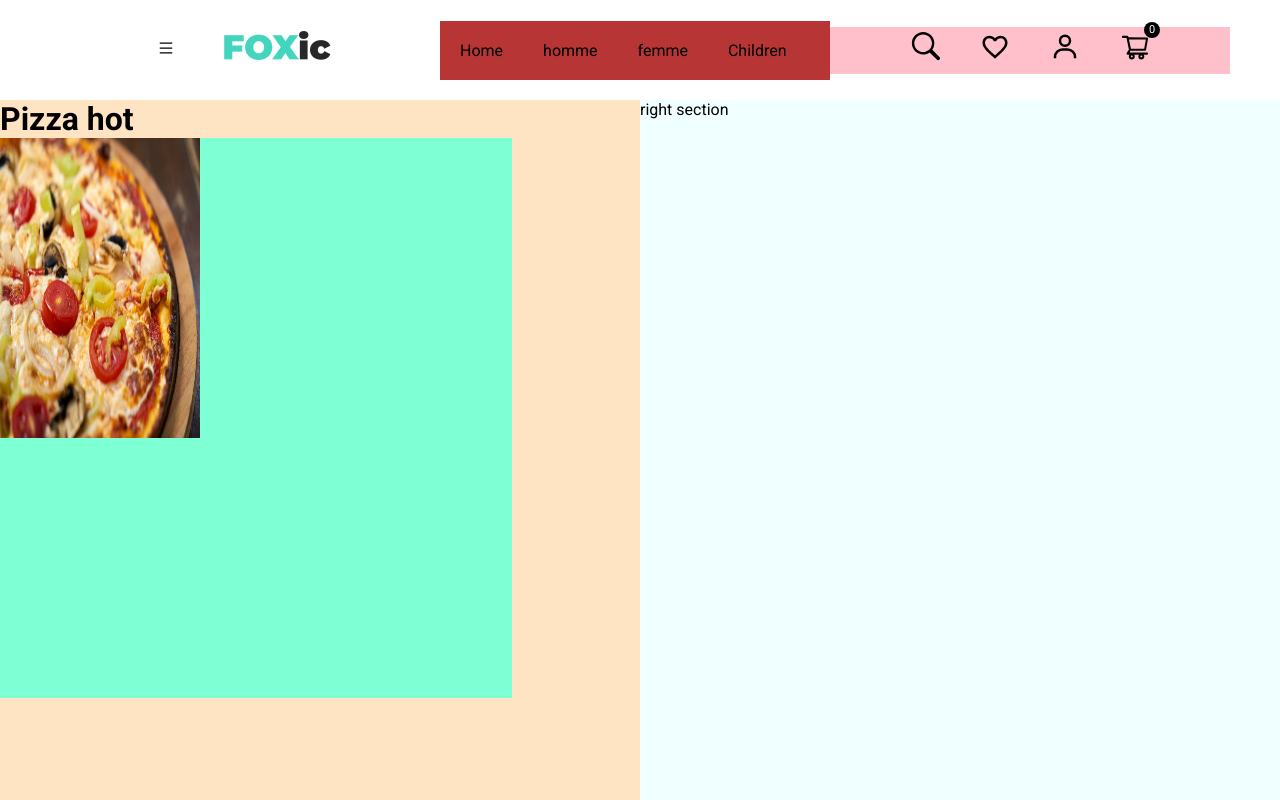
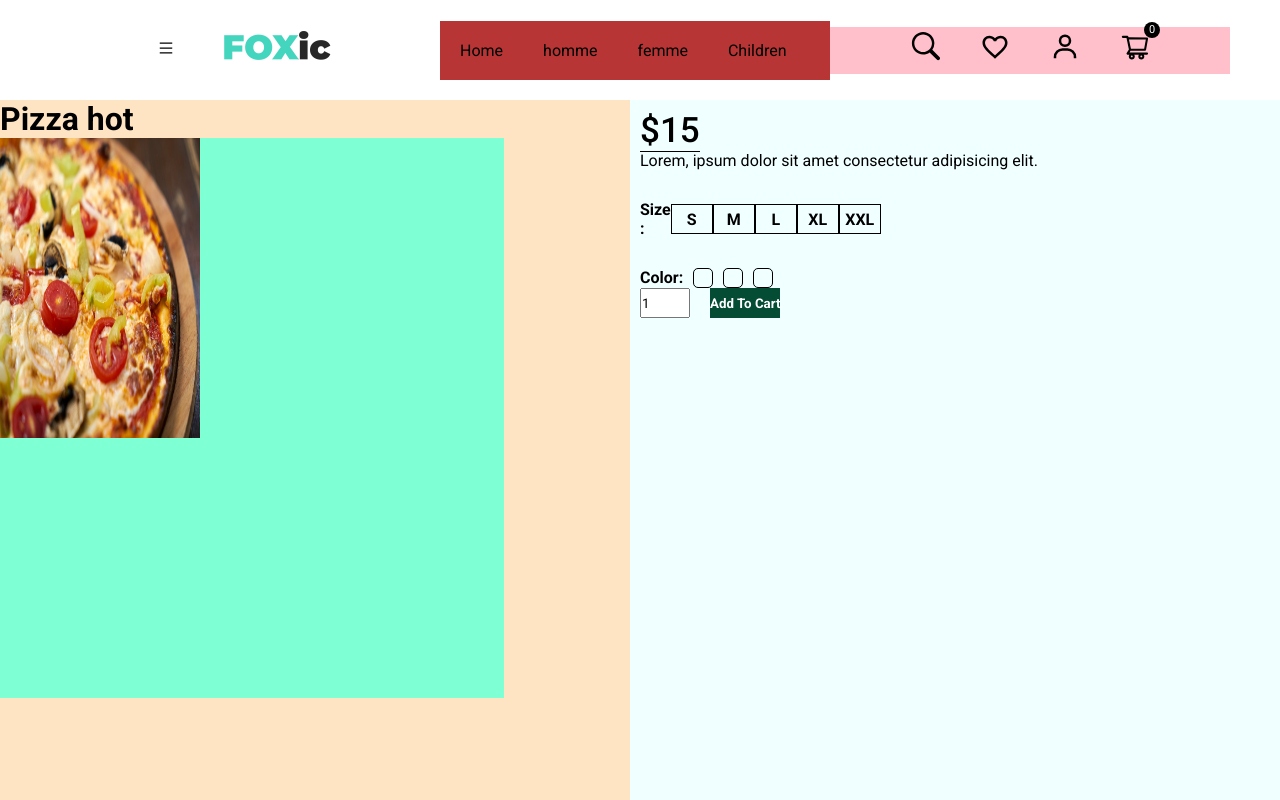
Before and after one commit to Hlila86/pizzastore, a Next.js app: page /product/1 in a window 1280 px wide. Shown: the top 800 px of the page. Built offline with nearby package versions, Linux system fonts and the light colour scheme.

Commit message:
while error

```diff
--- a/pages/product/[id].jsx
+++ b/pages/product/[id].jsx
@@ -1,14 +1,18 @@
 import Image from 'next/image'
-import React from 'react'
+import React, { useState } from 'react'
 import styles from '../../styles/Product.module.css'
 
 
 const product = () => {
-  const pizza ={
+
+
+  const pizza = {
     img: "/img/pi3.jpeg",
     name: "Pizza hot",
-    price: [19.9 , 23 , 27.3],
-    desc: "Lorem, ipsum dolor sit amet consectetur adipisicing elit."
+    price: 15,
+    desc: "Lorem, ipsum dolor sit amet consectetur adipisicing elit.",
+    color: "red",
+    size: "XXL"
   };
   return (
     <div className={styles.container}>
@@ -18,13 +22,56 @@ const product = () => {
         <h1 className={styles.title}>{pizza.name} </h1>
         <div className={styles.imgContainer}>
 
-          <Image src={pizza.img}  width={200} height={300} alt=""/>
+          <Image src={pizza.img} width={200} height={300} alt="" />
 
         </div>
       </div>
 
       <div className={styles.right}>
-        right section
+        <span className={styles.price}>${pizza.price}</span>
+        <p className={styles.desc}>{pizza.desc}</p>
+
+
+        <div className={styles.sizes}>
+          <b>  Size :</b>
+          <div className={styles.size}>
+            <span className={styles.value}>S</span>
+
+          </div>
+          <div className={styles.size} >
+            <span className={styles.value}>M</span>
+
+          </div>
+          <div className={styles.size} >
+            <span className={styles.value}>L</span>
+
+          </div>
+          <div className={styles.size} >
+            <span className={styles.value}>XL</span>
+
+          </div>
+
+          <div className={styles.size} >
+            <span className={styles.value}>XXL</span>
+
+          </div>
+        </div>
+
+        <div className={styles.colors}>
+          <b>Color:</b>
+
+          <div className={styles.color}></div>
+          <div className={styles.color}></div>
+          <div className={styles.color}></div>
+
+        </div>
+
+        <div className={styles.add}>
+          <input type="number" defaultValue={1} className={styles.quantity} />
+          <button className={styles.button}>Add To Cart</button>
+        </div>
+
+
       </div>
 
     </div>
--- /dev/null
+++ b/styles/Cart.module.css
@@ -0,0 +1,3 @@
+.container{
+    background-color: blueviolet;
+}
--- a/styles/Product.module.css
+++ b/styles/Product.module.css
@@ -14,6 +14,8 @@ display: flex;
 .right{
     flex: 1;
     background-color: azure;
+    padding: 10px;
+
 }
 
 .imgContainer{
@@ -22,3 +24,69 @@ display: flex;
     height: 80%;
     background-color: aquamarine;
 }
+
+.price{
+    font-size: 35px;
+    font-weight: 500;
+    border-bottom: 1px solid #000000;
+}
+
+
+.sizes{
+    width: 35%;
+    display: flex;
+    justify-content: space-between;
+    align-items: center;
+    margin-top: 30px;
+
+}
+.size{
+    width: 30px;
+    height: 30px;
+    position: relative;
+    font-weight: bold;
+    cursor: pointer;
+    display: flex;
+    justify-content: center;
+    align-items: center;
+    padding: 2px 20px;
+    border: 1px solid black;
+}
+
+.size:active{
+    background-color: #000000;
+    color: white;
+}
+
+.colors{
+    display: flex;
+    gap: 10px;
+    margin-top: 30px;
+    text-align: center;
+}
+
+
+.color{
+    border: 1px solid black;
+    width: 20px;
+    height: 20px;
+    border-radius: 5px;
+    display: flex;
+    gap: 5px;
+    cursor: pointer;
+}
+
+.quantity{
+    width: 50px;
+    height: 30px;
+}
+
+.button{
+    height: 30px;
+    margin-left: 20px;
+    background-color: rgb(4, 77, 52);
+    color: white;
+    border: none;
+    cursor: pointer;
+    font-weight: bold;
+}
```
Also changed, not shown: pages/cart.jsx (added, +31 -0 lines).
